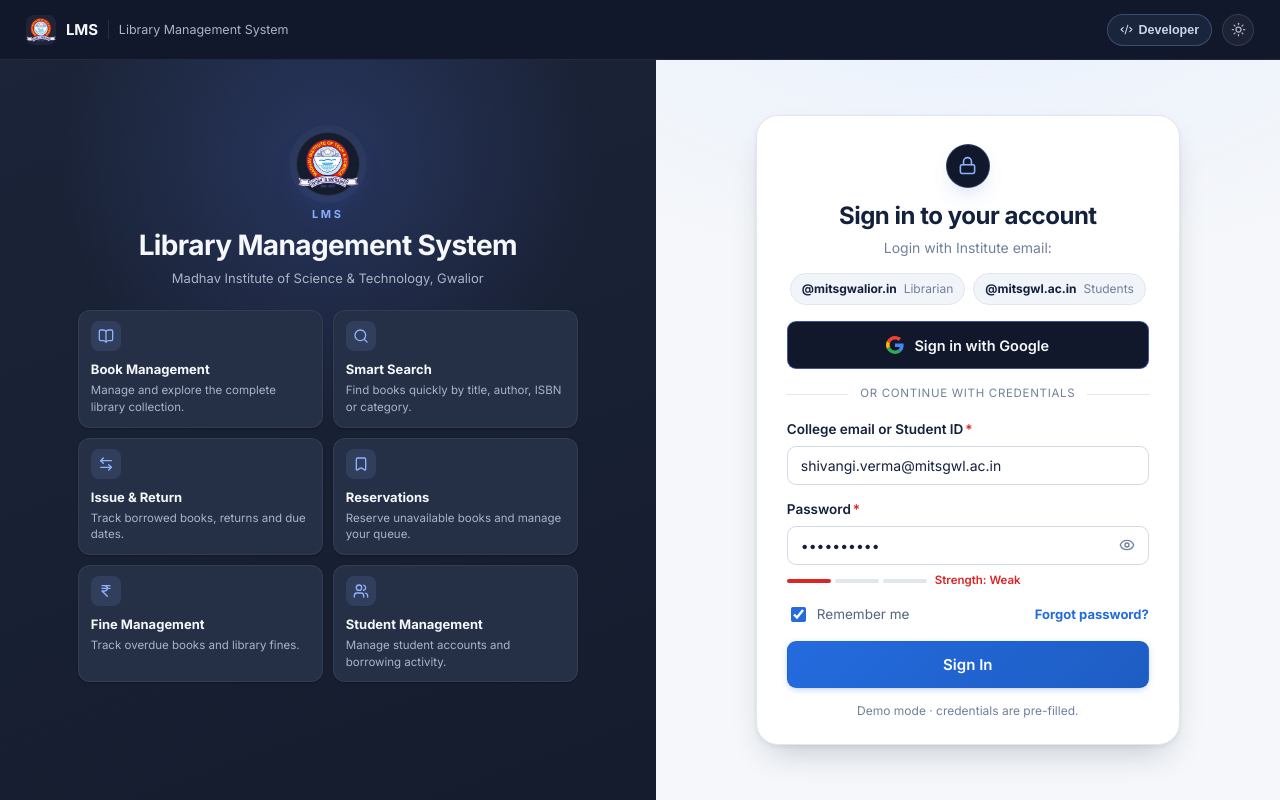
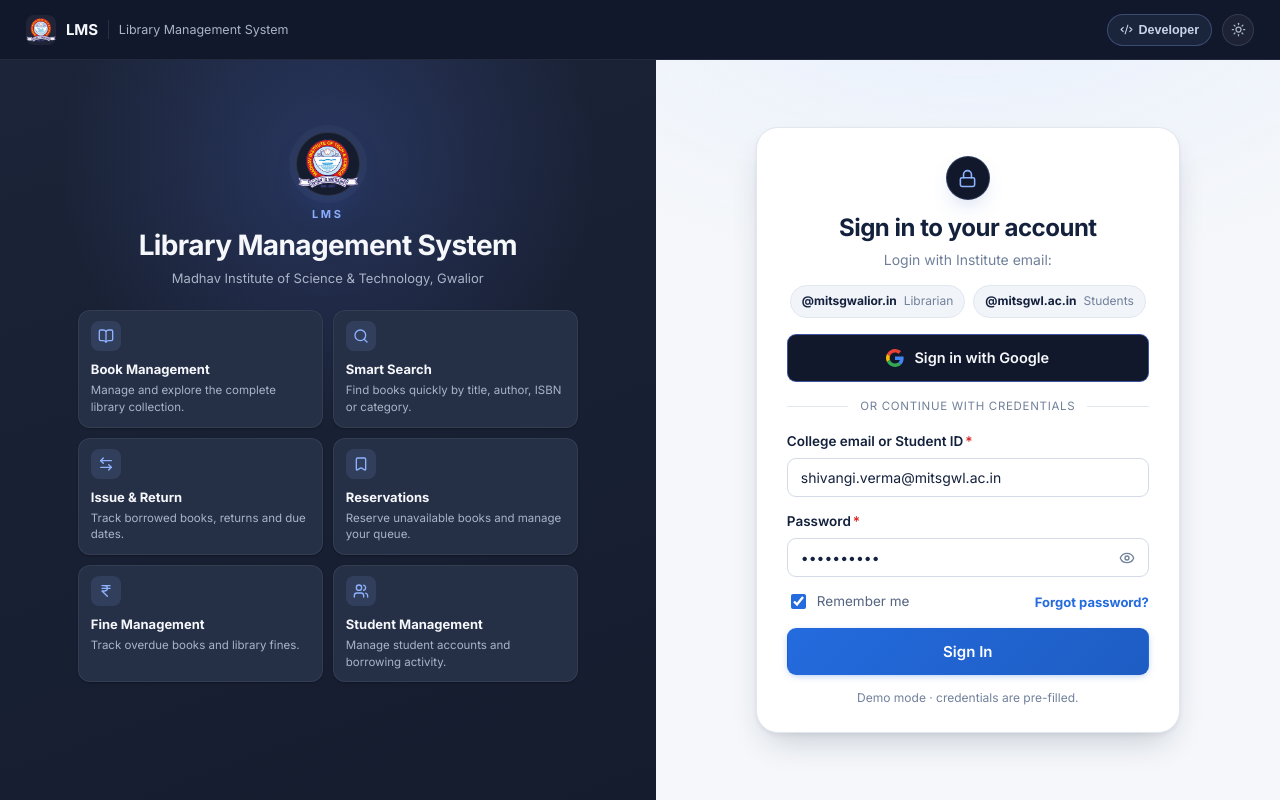
Before and after one commit to VijayKun/LMS-PORTAL, a React (Vite) app: page /login in a window 1280 px wide. Built offline with nearby package versions, Linux system fonts and the light colour scheme.

Commit message:
Remove password strength meter from login form

```diff
--- a/src/index.css
+++ b/src/index.css
@@ -1591,38 +1591,6 @@ color: #f5f7fb;
   color: var(--warning);
   margin-top: 6px;
 }
-
-/* Password strength meter (login form) - advisory only. */
-.pw-strength {
-  display: flex;
-  align-items: center;
-  gap: 8px;
-  margin-top: 7px;
-}
-.pw-strength-bars {
-  display: flex;
-  gap: 4px;
-  flex: 1;
-  max-width: 140px;
-}
-.pw-strength-bars span {
-  height: 4px;
-  flex: 1;
-  border-radius: 999px;
-  background: var(--border);
-  transition: background 0.15s;
-}
-.pw-strength[data-tone='weak'] .pw-strength-bars span.on { background: var(--danger); }
-.pw-strength[data-tone='fair'] .pw-strength-bars span.on { background: var(--warning); }
-.pw-strength[data-tone='strong'] .pw-strength-bars span.on { background: var(--success); }
-.pw-strength-label {
-  font-size: 11.5px;
-  font-weight: 600;
-  color: var(--text-muted);
-}
-.pw-strength[data-tone='weak'] .pw-strength-label { color: var(--danger); }
-.pw-strength[data-tone='fair'] .pw-strength-label { color: var(--warning); }
-.pw-strength[data-tone='strong'] .pw-strength-label { color: var(--success); }
 
 .login-row {
   display: flex;
--- a/src/pages/Login.jsx
+++ b/src/pages/Login.jsx
@@ -4,7 +4,6 @@ import { Eye, EyeOff, AlertCircle, Loader2, BookOpen, Search, ArrowLeftRight, Bo
 import { useAuth } from '../store/AuthContext.jsx'
 import { useTheme } from '../store/ThemeContext.jsx'
 import { useToast } from '../store/ToastContext.jsx'
-import { passwordStrength } from '../utils/passwordStrength.js'
 import { Field, Input } from '../components/ui/Field.jsx'
 import BrandLogo from '../components/BrandLogo.jsx'
 
@@ -45,8 +44,6 @@ export default function LoginPage() {
   const [capsOn, setCapsOn] = useState(false)
   const [remember, setRemember] = useState(true)
   const [featuresOpen, setFeaturesOpen] = useState(false)
-
-  const strength = passwordStrength(password)
 
   if (user) return <Navigate to={user.role === 'admin' ? '/admin' : '/student'} replace />
 
@@ -230,14 +227,6 @@ export default function LoginPage() {
                     <AlertCircle size={12} /> Caps Lock is on
                   </p>
                 )}
-                <div className="pw-strength" data-tone={strength.tone} aria-live="polite">
-                  <span className="pw-strength-bars" aria-hidden="true">
-                    {[1, 2, 3].map((n) => (
-                      <span key={n} className={strength.score >= n ? 'on' : ''} />
-                    ))}
-                  </span>
-                  <span className="pw-strength-label">Strength: {strength.label}</span>
-                </div>
               </Field>
 
               <div className="login-row">
--- a/src/utils/passwordStrength.js
+++ /dev/null
@@ -1,30 +0,0 @@
-/**
- * Lightweight password strength heuristic for the login/reset UI.
- * Advisory only - the server must enforce real rules (length, breach
- * checks, rate limiting). No dependencies, no zxcvbn.
- *
- * Returns { score: 0..3, label, tone } where tone maps to CSS modifier.
- */
-export function passwordStrength(pw) {
-  const value = String(pw ?? '')
-  if (!value) return { score: 0, label: 'Enter a password', tone: 'weak' }
-
-  let score = 0
-  if (value.length >= 8) score++
-  if (value.length >= 12) score++
-  const classes =
-    (/[a-z]/.test(value) ? 1 : 0) +
-    (/[A-Z]/.test(value) ? 1 : 0) +
-    (/\d/.test(value) ? 1 : 0) +
-    (/[^\w\s]/.test(value) ? 1 : 0)
-  if (classes >= 3) score++
-  if (/^(.)\1+$/.test(value) || /^(?:0123456789|1234567890|qwertyuiop|password)/i.test(value)) {
-    score = 0
-  }
-
-  const capped = Math.min(3, score)
-  if (capped <= 0) return { score: 0, label: 'Weak', tone: 'weak' }
-  if (capped === 1) return { score: 1, label: 'Weak', tone: 'weak' }
-  if (capped === 2) return { score: 2, label: 'Fair', tone: 'fair' }
-  return { score: 3, label: 'Strong', tone: 'strong' }
-}
```
Also changed, not shown: 1 other file (tests, documents, lock files or other folders).
